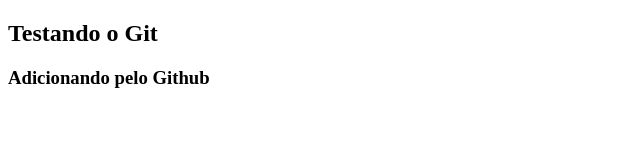
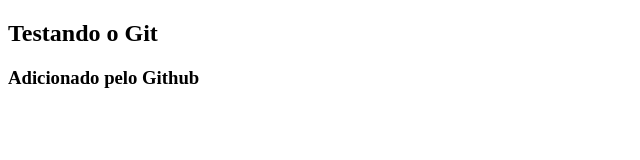
Before and after one commit to nanerjac/desenv-app1, a plain HTML site: page index.html in a window 1280 px wide. Shown: the full height of the page, 0-640 px from the left. Drawn offline with Linux system fonts and the light colour scheme.

Commit message:
Update index.html

```diff
--- a/index.html
+++ b/index.html
@@ -8,6 +8,6 @@
 <body>
     <h2>Testando o Git</h2>
 
-    <h3>Adicionando pelo Github</h3>
+    <h3>Adicionado pelo Github <h3/>
 </body>
 </html>
```
